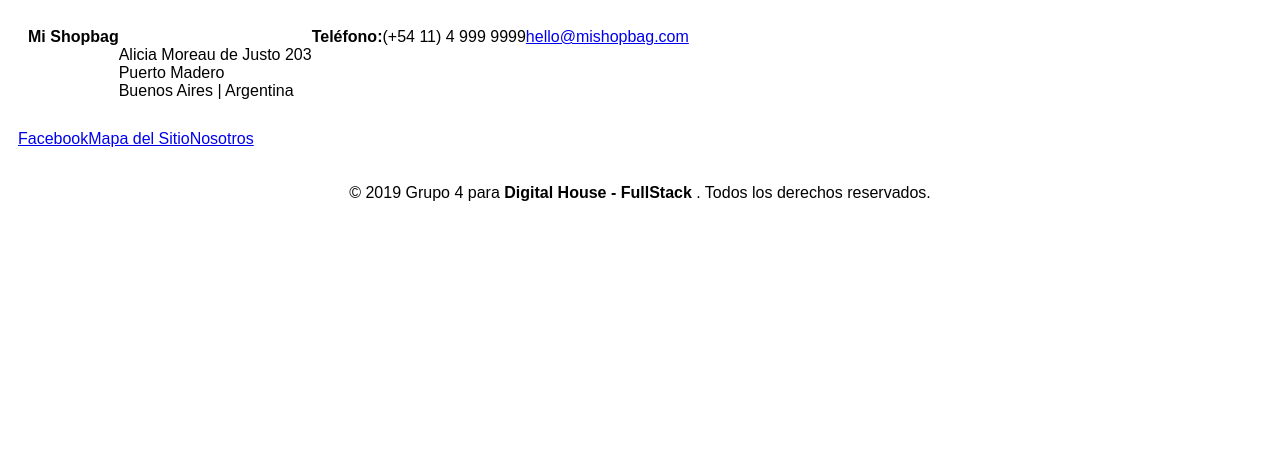
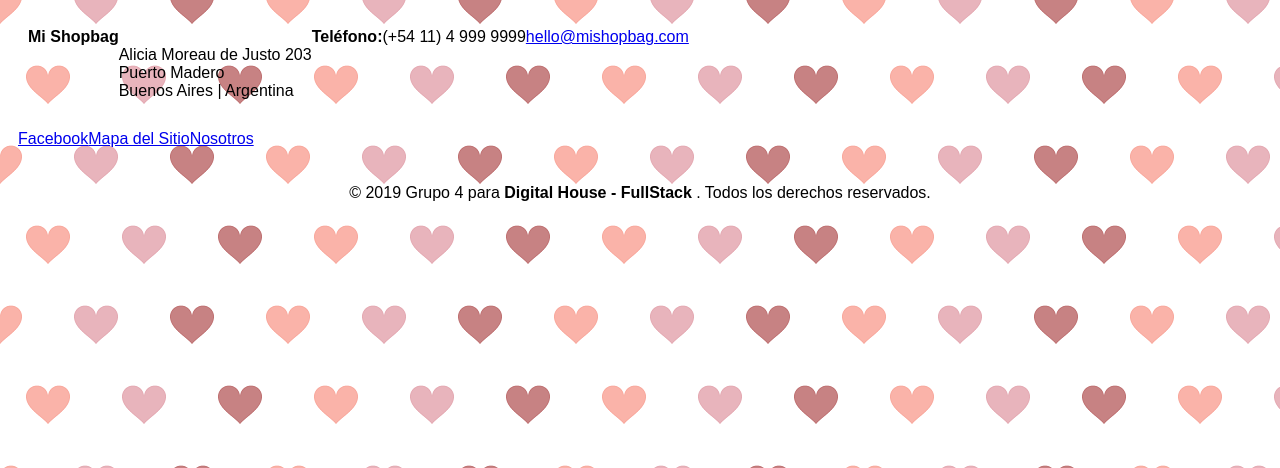
Before and after one commit to johannanc/e-commerce, a PHP site: page / in a window 1280 px wide. Shown: the top 468 px of the page. Run offline with PHP 8.4, Linux system fonts and the light colour scheme.

Commit message:
estructura de cuerpo y banner, y mas cosas en el readme

```diff
--- a/css/styles.css
+++ b/css/styles.css
@@ -1,9 +1,12 @@
 *{
   box-sizing: border-box;
+
 }
 
 body {
   font-family: arial;
+  background-image: url("../img/img-background\ -\ copia.png");
+  background-repeat: repeat;
 }
 
 
--- a/index.html
+++ b/index.html
@@ -12,6 +12,21 @@
 
     </header>
 <!-- FIN del HEADER -->
+
+<!-- INICIO del BANNER -->
+    <section class="banner_container">
+      <!--Alguna imagen bonita-->
+    </section>
+
+<!-- FIN del BANNER -->
+
+<!-- INICIO del CUERPO -->
+    <section class="products_container">
+      <article class="product">
+
+      </article>
+    </section>
+<!-- FIN del CUERPO -->
 
 <!-- INICIO del FOOTER -->
     <footer>
```
Also changed, not shown: README.md, img/img-background - copia.png (added).
